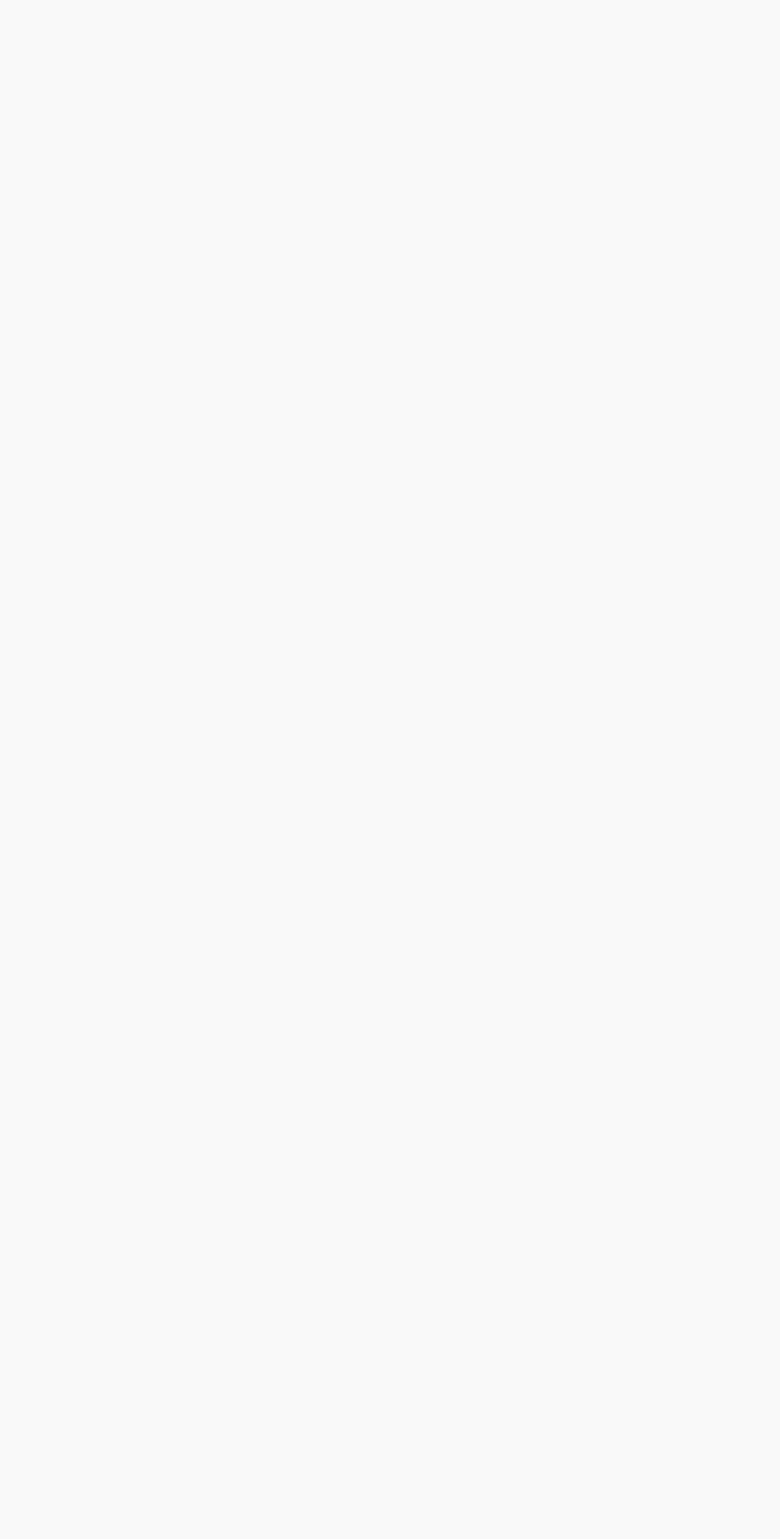
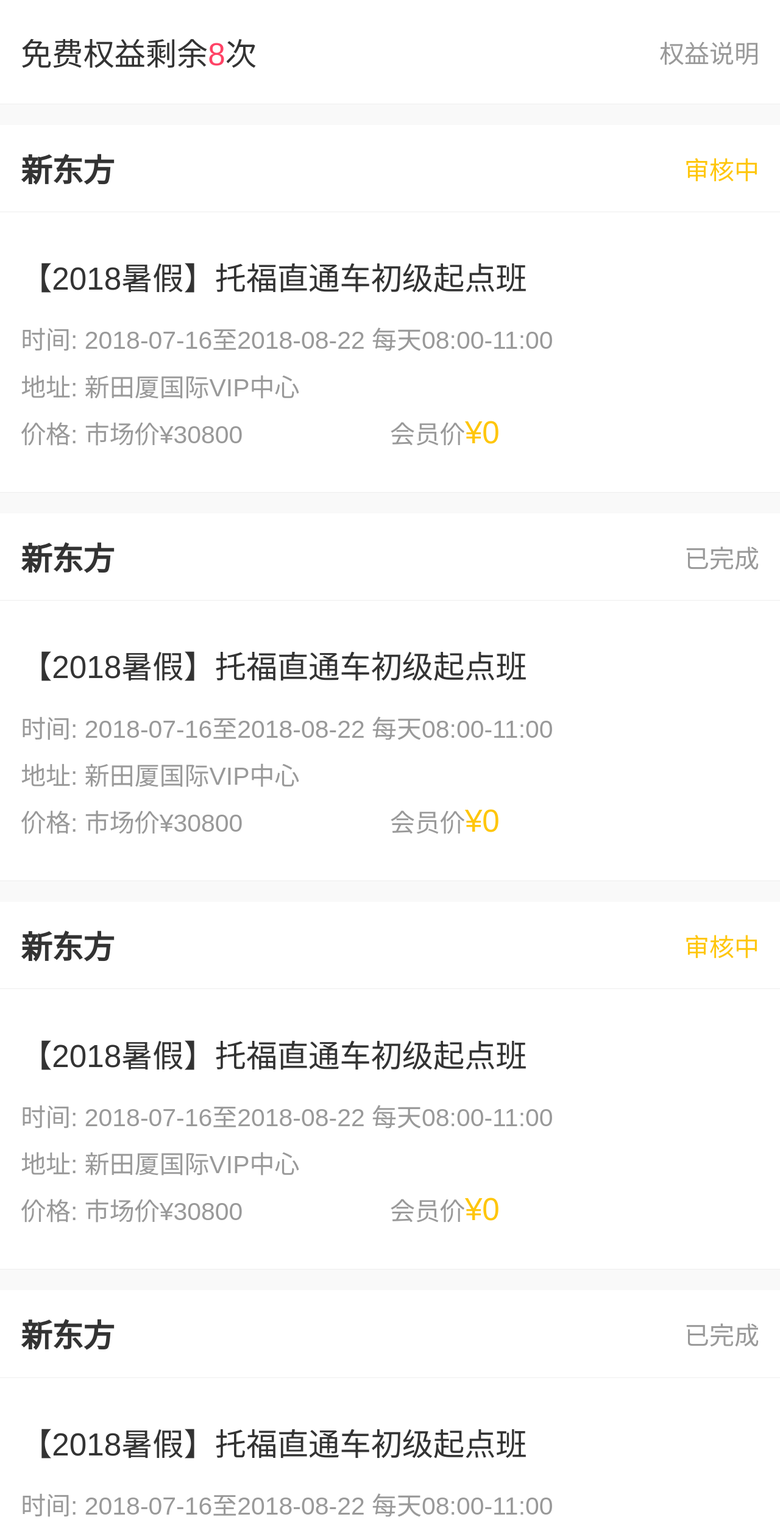
Before and after one commit to BoqianWang/zxwy_education, a Vue app: page /#/free in a window 1280 px wide. Shown: the top 2524 px of the page at 61% size. Before the commit the page ends 800 px from the top, so only its background shows below. Built offline with nearby package versions, Linux system fonts and the light colour scheme; a small style sheet from the web is missing.

Commit message:
提交权益页面

```diff
--- a/src/page/courseList/courseDetail.vue
+++ b/src/page/courseList/courseDetail.vue
@@ -69,7 +69,7 @@
 		</div>
 		<div class="footer fixed width-100 font-15 bg-f">
 			<div class="flex-box height-100 align-center justify-s-b p-l-ten p-r-ten">
-				<div>
+				<div class="p-l-ten">
 					<span class="iconfont icon-cart color-9"></span>
 				</div>
 				<div>
--- a/src/page/free/free.vue
+++ b/src/page/free/free.vue
@@ -1,10 +1,125 @@
 <template>
 	<div class="free">
-
+		<div class="free-title-wrap fixed width-100 bg-f font-15 border-b">
+			<div class="height-100 p-l-ten p-r-ten flex-box justify-s-b align-center">
+				<p class="color-3">
+					<span>
+						免费权益剩余<span class="color-money">8</span>次
+					</span>
+				</p>
+				<p class="color-9 font-12">
+					<span>权益说明</span>
+					<span class="iconfont icon-jiantouyou font-12"></span>
+				</p>
+			</div>
+		</div>
+		<div class="free-content">
+			<a href="##">
+				<div class="free-block bg-f m-t-ten">
+					<p class="p-ten flex-box align-center justify-s-b border-b">
+						<span class="font-15 color-3 font-b">新东方</span>
+						<span class="font-12 color-main">审核中</span>
+					</p>
+					<div class="free-decs border-b">
+						<p class="font-15 color-3 p-b-ten">【2018暑假】托福直通车初级起点班</p>
+						<div class="color-9 font-12">
+							<p class="p-b-five">时间: 2018-07-16至2018-08-22 每天08:00-11:00</p>
+							<p class="p-b-five">地址: 新田厦国际VIP中心</p>
+							<p class="flex-box align-center">
+								<span class="flex-1">价格: 市场价¥30800</span>
+								<span class="flex-1">
+									会员价<span class="font-15 color-main">¥0</span>
+								</span>
+							</p>
+						</div>
+					</div>
+				</div>
+			</a>
+			<a href="##">
+				<div class="free-block bg-f m-t-ten">
+					<p class="p-ten flex-box align-center justify-s-b border-b">
+						<span class="font-15 color-3 font-b">新东方</span>
+						<span class="font-12 color-9">已完成</span>
+					</p>
+					<div class="free-decs border-b">
+						<p class="font-15 color-3 p-b-ten">【2018暑假】托福直通车初级起点班</p>
+						<div class="color-9 font-12">
+							<p class="p-b-five">时间: 2018-07-16至2018-08-22 每天08:00-11:00</p>
+							<p class="p-b-five">地址: 新田厦国际VIP中心</p>
+							<p class="flex-box align-center">
+								<span class="flex-1">价格: 市场价¥30800</span>
+								<span class="flex-1">
+									会员价<span class="font-15 color-main">¥0</span>
+								</span>
+							</p>
+						</div>
+					</div>
+				</div>
+			</a>
+			<a href="##">
+				<div class="free-block bg-f m-t-ten">
+					<p class="p-ten flex-box align-center justify-s-b border-b">
+						<span class="font-15 color-3 font-b">新东方</span>
+						<span class="font-12 color-main">审核中</span>
+					</p>
+					<div class="free-decs border-b">
+						<p class="font-15 color-3 p-b-ten">【2018暑假】托福直通车初级起点班</p>
+						<div class="color-9 font-12">
+							<p class="p-b-five">时间: 2018-07-16至2018-08-22 每天08:00-11:00</p>
+							<p class="p-b-five">地址: 新田厦国际VIP中心</p>
+							<p class="flex-box align-center">
+								<span class="flex-1">价格: 市场价¥30800</span>
+								<span class="flex-1">
+									会员价<span class="font-15 color-main">¥0</span>
+								</span>
+							</p>
+						</div>
+					</div>
+				</div>
+			</a>
+			<a href="##">
+				<div class="free-block bg-f m-t-ten">
+					<p class="p-ten flex-box align-center justify-s-b border-b">
+						<span class="font-15 color-3 font-b">新东方</span>
+						<span class="font-12 color-9">已完成</span>
+					</p>
+					<div class="free-decs border-b">
+						<p class="font-15 color-3 p-b-ten">【2018暑假】托福直通车初级起点班</p>
+						<div class="color-9 font-12">
+							<p class="p-b-five">时间: 2018-07-16至2018-08-22 每天08:00-11:00</p>
+							<p class="p-b-five">地址: 新田厦国际VIP中心</p>
+							<p class="flex-box align-center">
+								<span class="flex-1">价格: 市场价¥30800</span>
+								<span class="flex-1">
+									会员价<span class="font-15 color-main">¥0</span>
+								</span>
+							</p>
+						</div>
+					</div>
+				</div>
+			</a>
+		</div>
 	</div>
 </template>
-<style>
-
+<style scoped lang="scss">
+	.free-title-wrap {
+		left: 0;
+		top: 0;
+		height: .5rem;
+	}
+	.border-b {
+		border-bottom: 1px solid #eee;
+	}
+	.free-content {
+		margin-top: .6rem;
+		padding-bottom: .2rem;
+		.free-decs {
+			padding: .2rem .1rem;
+		}
+	}
+	.p-b-five {
+		padding-bottom: .05rem;
+	}
 </style>
 <script>
 	export default {
--- a/src/page/home/home.vue
+++ b/src/page/home/home.vue
@@ -18,16 +18,16 @@
 		<div class="home-content m-t-ten">
 			<!-- 免费课程 -->
 			<div class="free-class bg-f">
-				<div class="con-title flex-box justify-s-b p-ten">
+				<a href="#/courseList" class="con-title flex-box justify-s-b p-ten">
 					<p class="font-15 color-3 font-b">免费课程</p>
 					<p class="color-9 flex-box align-center font-12">
 						<span>查看全部课程</span>
 						<span class="iconfont icon-jiantouyou font-12"></span>
 					</p>
-				</div>
+				</a>
 				<div class="free-class-wrap p-l-ten p-r-ten rel">
 					<ul class="abs clearfix">
-						<a href="##">
+						<a href="#/courseList/courseDetail">
 							<li class="free-c-block p-ten m-l-ten">
 								<p class="font-15 color-3">【2018暑】初三物理尖端陪优版</p>
 								<div class="font-12 p-t-ten color-9 free-l-detail">
@@ -57,7 +57,7 @@
 								</div>
 							</li>
 						</a>
-						<a href="##">
+						<a href="#/courseList/courseDetail">
 							<li class="free-c-block p-ten m-l-ten">
 								<p class="font-15 color-3">【2018暑】初三物理尖端陪优版</p>
 								<div class="font-12 p-t-ten color-9 free-l-detail">
@@ -87,7 +87,7 @@
 								</div>
 							</li>
 						</a>
-						<a href="##">
+						<a href="#/courseList/courseDetail">
 							<li class="free-c-block p-ten m-l-ten">
 								<p class="font-15 color-3">【2018暑】初三物理尖端陪优版</p>
 								<div class="font-12 p-t-ten color-9 free-l-detail">
@@ -117,7 +117,7 @@
 								</div>
 							</li>
 						</a>
-						<a href="##">
+						<a href="/courseList/courseDetail">
 							<li class="free-c-block p-ten m-l-ten">
 								<p class="font-15 color-3">【2018暑】初三物理尖端陪优版</p>
 								<div class="font-12 p-t-ten color-9 free-l-detail">
@@ -147,7 +147,7 @@
 								</div>
 							</li>
 						</a>
-						<a href="##">
+						<a href="#/courseList/courseDetail">
 							<li class="free-c-block p-ten m-l-ten">
 								<p class="font-15 color-3">【2018暑】初三物理尖端陪优版</p>
 								<div class="font-12 p-t-ten color-9 free-l-detail">
@@ -192,7 +192,7 @@
 				</a>
 				<div class="discount-class-wrap">
 					<ul>
-						<a href="#/courseList">
+						<a href="#/courseList/courseDetail">
 							<li class="p-ten discount-c-block">
 								<p class="font-15 color-3">【2018暑】初三物理尖端陪优版</p>
 								<div class="font-12 p-t-ten color-9">
@@ -210,7 +210,7 @@
 								</div>
 							</li>
 						</a>
-						<a href="#/courseList">
+						<a href="#/courseList/courseDetail">
 							<li class="p-ten discount-c-block">
 								<p class="font-15 color-3">【2018暑】初三物理尖端陪优版</p>
 								<div class="font-12 p-t-ten color-9">
@@ -228,7 +228,7 @@
 								</div>
 							</li>
 						</a>
-						<a href="#/courseList">
+						<a href="#/courseList/courseDetail">
 							<li class="p-ten discount-c-block">
 								<p class="font-15 color-3">【2018暑】初三物理尖端陪优版</p>
 								<div class="font-12 p-t-ten color-9">
@@ -246,7 +246,7 @@
 								</div>
 							</li>
 						</a>
-						<a href="#/courseList">
+						<a href="#/courseList/courseDetail">
 							<li class="p-ten discount-c-block">
 								<p class="font-15 color-3">【2018暑】初三物理尖端陪优版</p>
 								<div class="font-12 p-t-ten color-9">
--- a/src/page/my/my.vue
+++ b/src/page/my/my.vue
@@ -51,7 +51,7 @@
 				</div>
 			</div>
 			<div class="m-t-ten">
-				<a class="p-ten flex-box justify-s-b align-center bg-f">
+				<a href="#/free" class="p-ten flex-box justify-s-b align-center bg-f">
 					<p class="font-15 color-3">免费权益</p>
 					<p class="font-12">
 						<span class="color-9">
--- a/src/router/routerPath.js
+++ b/src/router/routerPath.js
@@ -14,6 +14,8 @@
 
 const orderList = r => require.ensure([], () => r(require('@/page/order/orderList.vue')), 'orderList');
 const orderDetail = r => require.ensure([], () => r(require('@/page/order/orderDetail.vue')), 'orderDetail');
+
+const free = r => require.ensure([], () => r(require('@/page/free/free.vue')), 'free');
 
 let routerPath = [
    {
@@ -92,6 +94,13 @@
       meta: {
          title: '订单列表'
       }
+   },
+   {
+      path: '/free',
+      component: free,
+      meta: {
+         title: '免费权益'
+      }
    }
 
 ];
```
